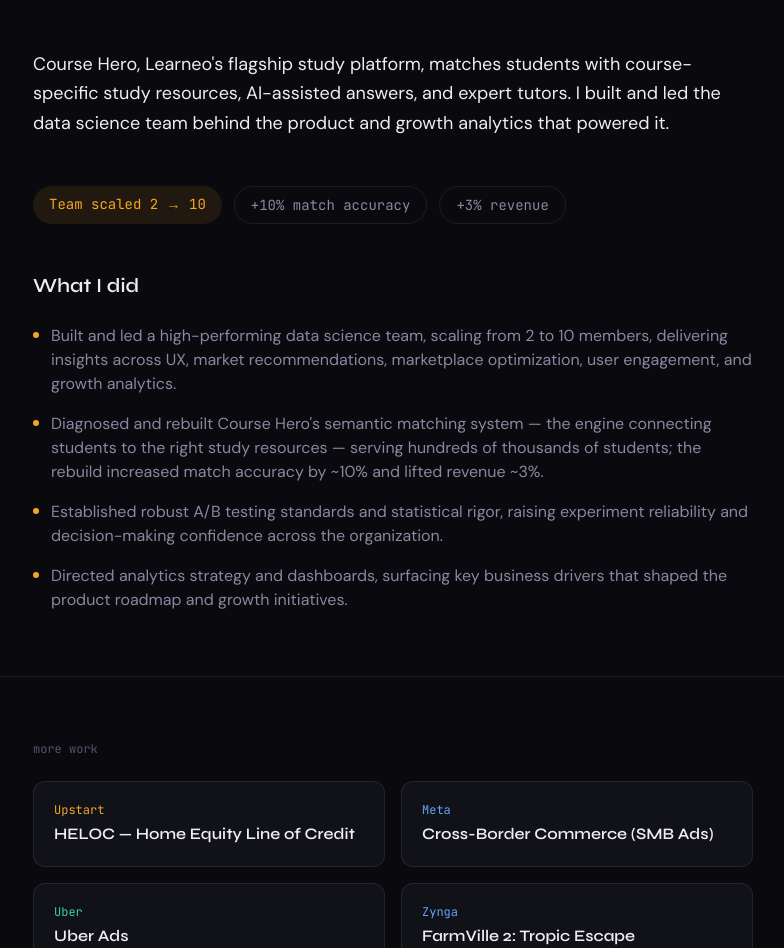
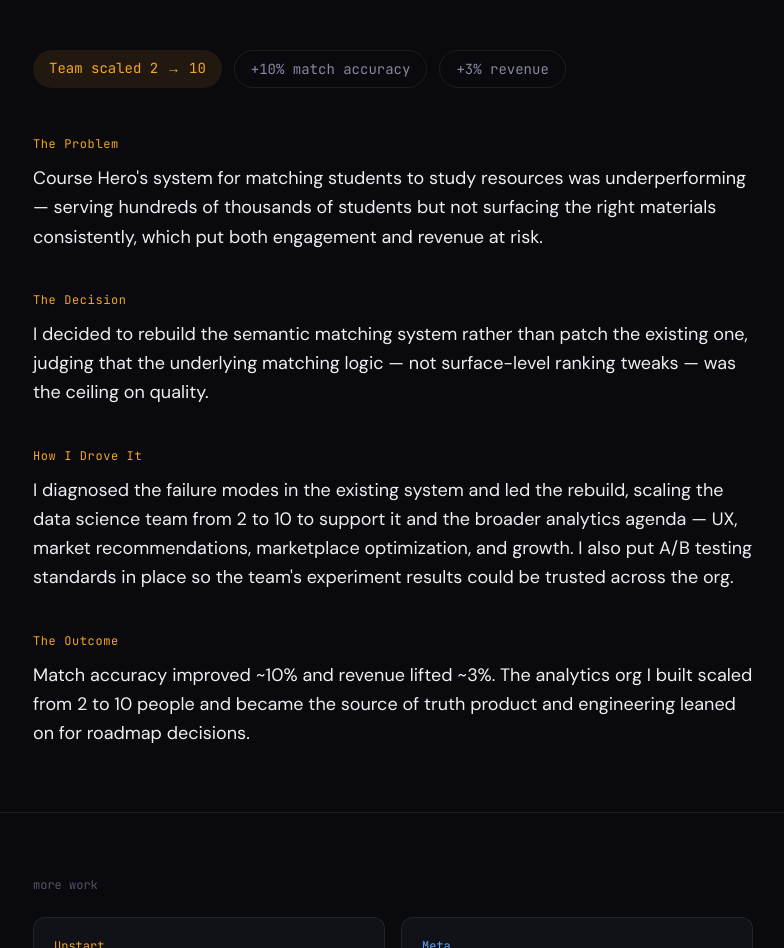
Before and after one commit to clairezhu32/portfolio, a Next.js app: page /work/learneo in a window 1280 px wide. Shown: the part 500-1448 px from the top of the page, without its empty margins (247-1031 px from the left). Built offline with nearby package versions, Linux system fonts and the light colour scheme.

Commit message:
feat: restructure case studies as problem/decision/execution/outcome
Reframes each case study around the product decision driven, not
just the analysis methodology, to better showcase PM thinking.

```diff
--- a/src/app/work/[slug]/page.tsx
+++ b/src/app/work/[slug]/page.tsx
@@ -5,7 +5,7 @@ import { Nav } from "@/components/nav";
 import { Footer } from "@/components/footer";
 import { CaseStudyHeader } from "@/components/case-study/header";
 import { CaseStudyMetrics } from "@/components/case-study/metrics";
-import { CaseStudyHighlights } from "@/components/case-study/highlights";
+import { CaseStudyNarrative } from "@/components/case-study/narrative";
 import { MoreWork } from "@/components/case-study/more-work";
 
 export function generateStaticParams() {
@@ -37,14 +37,8 @@ export default async function CaseStudyPage(props: PageProps<"/work/[slug]">) {
         <CaseStudyHeader study={study} />
         <section className="py-16">
           <div className="mx-auto max-w-3xl space-y-12 px-6">
-            <p className="text-lg leading-relaxed">{study.overview}</p>
             <CaseStudyMetrics study={study} />
-            <div>
-              <h2 className="font-display text-xl font-semibold">What I did</h2>
-              <div className="mt-6">
-                <CaseStudyHighlights study={study} />
-              </div>
-            </div>
+            <CaseStudyNarrative study={study} />
           </div>
         </section>
         <MoreWork currentSlug={study.slug} />
--- a/src/components/case-study/highlights.tsx
+++ /dev/null
@@ -1,17 +0,0 @@
-import type { CaseStudy } from "@/lib/types";
-import { accentClasses } from "@/lib/accent";
-
-export function CaseStudyHighlights({ study }: { study: CaseStudy }) {
-  const accent = accentClasses[study.accent];
-
-  return (
-    <ul className="space-y-4">
-      {study.highlights.map((point) => (
-        <li key={point} className="flex gap-3">
-          <span className={`mt-2 h-1.5 w-1.5 shrink-0 rounded-full ${accent.dot}`} />
-          <span className="text-muted">{point}</span>
-        </li>
-      ))}
-    </ul>
-  );
-}
--- /dev/null
+++ b/src/components/case-study/narrative.tsx
@@ -0,0 +1,24 @@
+import type { CaseStudy } from "@/lib/types";
+import { accentClasses } from "@/lib/accent";
+
+const steps: { key: keyof CaseStudy; label: string }[] = [
+  { key: "problem", label: "The Problem" },
+  { key: "decision", label: "The Decision" },
+  { key: "execution", label: "How I Drove It" },
+  { key: "outcome", label: "The Outcome" },
+];
+
+export function CaseStudyNarrative({ study }: { study: CaseStudy }) {
+  const accent = accentClasses[study.accent];
+
+  return (
+    <div className="space-y-10">
+      {steps.map((step) => (
+        <div key={step.key}>
+          <h2 className={`font-mono text-xs tracking-wider ${accent.text}`}>{step.label}</h2>
+          <p className="mt-3 text-lg leading-relaxed text-fg">{study[step.key] as string}</p>
+        </div>
+      ))}
+    </div>
+  );
+}
--- a/src/data/case-studies/learneo.ts
+++ b/src/data/case-studies/learneo.ts
@@ -9,14 +9,14 @@ export const learneo: CaseStudy = {
   period: "July 2020 – March 2023",
   location: "Redwood City, CA",
   tagline: "Scaling a data science team 2 → 10 and rebuilding the matching engine behind Course Hero",
-  overview:
-    "Course Hero, Learneo's flagship study platform, matches students with course-specific study resources, AI-assisted answers, and expert tutors. I built and led the data science team behind the product and growth analytics that powered it.",
-  highlights: [
-    "Built and led a high-performing data science team, scaling from 2 to 10 members, delivering insights across UX, market recommendations, marketplace optimization, user engagement, and growth analytics.",
-    "Diagnosed and rebuilt Course Hero's semantic matching system — the engine connecting students to the right study resources — serving hundreds of thousands of students; the rebuild increased match accuracy by ~10% and lifted revenue ~3%.",
-    "Established robust A/B testing standards and statistical rigor, raising experiment reliability and decision-making confidence across the organization.",
-    "Directed analytics strategy and dashboards, surfacing key business drivers that shaped the product roadmap and growth initiatives.",
-  ],
+  problem:
+    "Course Hero's system for matching students to study resources was underperforming — serving hundreds of thousands of students but not surfacing the right materials consistently, which put both engagement and revenue at risk.",
+  decision:
+    "I decided to rebuild the semantic matching system rather than patch the existing one, judging that the underlying matching logic — not surface-level ranking tweaks — was the ceiling on quality.",
+  execution:
+    "I diagnosed the failure modes in the existing system and led the rebuild, scaling the data science team from 2 to 10 to support it and the broader analytics agenda — UX, market recommendations, marketplace optimization, and growth. I also put A/B testing standards in place so the team's experiment results could be trusted across the org.",
+  outcome:
+    "Match accuracy improved ~10% and revenue lifted ~3%. The analytics org I built scaled from 2 to 10 people and became the source of truth product and engineering leaned on for roadmap decisions.",
   metrics: [
     { label: "Team scaled 2 → 10", highlight: true },
     { label: "+10% match accuracy" },
--- a/src/data/case-studies/meta.ts
+++ b/src/data/case-studies/meta.ts
@@ -9,13 +9,14 @@ export const meta: CaseStudy = {
   period: "June 2017 – December 2018",
   location: "Menlo Park, CA",
   tagline: "Proving a ~30% revenue lift for Meta's highest-spend advertisers",
-  overview:
-    "Meta's cross-border commerce tools help SMB advertisers reach new customers internationally using AI-optimized campaigns, localized creative, and market-specific intelligence. I owned experimentation and measurement for Facebook's highest-value, highest-spend advertisers within this program.",
-  highlights: [
-    "Led programmatic A/B test design and measurement for high-value, high-spend advertisers, applying winsorization and regression adjustment to keep outlier spend from distorting results — outcomes included a ~30% revenue increase.",
-    "Standardized the analytics process with propensity score matching, replacing ad hoc measurement with a repeatable method that BI partner teams could run globally.",
-    "Built dashboards and pipelines that surfaced real-time cross-border ad-sales opportunities, scaling the approach across SMB ads sales teams worldwide.",
-  ],
+  problem:
+    "Meta was launching a new cross-border ads capability for its highest-spend SMB advertisers, and leadership needed to know if it was actually driving incremental revenue — not just correlated with growth from advertisers who were already spending more.",
+  decision:
+    "I decided a standard before/after comparison wasn't trustworthy given how skewed and volatile high-spend advertiser data is, so I pushed for a causal measurement framework — winsorization and regression adjustment, later propensity score matching — instead of the simpler approach the team had been using.",
+  execution:
+    "I designed and ran the experiment measurement for the launch, then standardized the method with propensity score matching so BI partner teams could reuse it globally, and built the dashboards and pipelines that surfaced real-time cross-border opportunities to SMB ads sales teams.",
+  outcome:
+    "The launch was validated with a ~30% revenue increase, and the measurement framework became the SMB team's standard playbook — scaled globally across BI partner teams.",
   metrics: [
     { label: "~30% revenue increase", highlight: true },
     { label: "Method scaled globally across BI partner teams" },
--- a/src/data/case-studies/uber.ts
+++ b/src/data/case-studies/uber.ts
@@ -9,15 +9,14 @@ export const uber: CaseStudy = {
   period: "March 2019 – June 2020",
   location: "San Francisco, CA",
   tagline: "From an opportunity-sizing memo to a company-wide experimentation standard",
-  overview:
-    "At Uber, I worked on the measurement backbone behind Uber's advertising and marketplace products — including the earliest opportunity-sizing work for what became Uber Ads. That work started as a memo presented to CEO Dara Khosrowshahi and the first A/B test validating the ads concept; it grew into one of Uber's major product lines.",
-  highlights: [
-    "Led the initial opportunity sizing for Uber Ads and presented findings to CEO Dara Khosrowshahi; designed the first A/B experiment validating the ads concept.",
-    "Conducted advanced measurement and causal analysis for Uber Ads in a marketplace setting, designing experiments with standardized power analyses.",
-    "Led the company-wide A/B testing review task force, establishing consistent experimentation standards adopted across all Uber product teams — not just ads.",
-    "Built KPI scorecards and data-sharing systems adopted by product and engineering leadership for real-time business monitoring.",
-    "Managed a team of 2 analysts delivering dashboards, reports, and tracking verification across multiple concurrent initiatives.",
-  ],
+  problem:
+    "Uber didn't have an advertising product, and it wasn't obvious the opportunity was big enough — or safe enough for the marketplace — to justify building one.",
+  decision:
+    "I led the opportunity-sizing analysis and made the case directly to CEO Dara Khosrowshahi that ads were worth testing. Rather than greenlighting a full build on sizing alone, I pushed to validate the concept with a live A/B experiment first.",
+  execution:
+    "I designed the first A/B experiment validating Uber Ads in a live marketplace setting, with standardized power analyses. As other teams began running inconsistent experiments off the back of that success, I led a company-wide task force to standardize A/B testing methodology, and built the KPI scorecards and data-sharing systems product and engineering leadership used for real-time monitoring — managing a team of 2 analysts delivering the dashboards and tracking behind these initiatives.",
+  outcome:
+    "Uber Ads became one of Uber's major product lines, and the experimentation standard I led was adopted company-wide — not just within ads.",
   metrics: [
     { label: "Experimentation standard adopted org-wide", highlight: true },
     { label: "Opportunity-sizing work presented to CEO" },
--- a/src/data/case-studies/upstart.ts
+++ b/src/data/case-studies/upstart.ts
@@ -9,14 +9,14 @@ export const upstart: CaseStudy = {
   period: "Sept 2024 – Current",
   location: "San Mateo, CA",
   tagline: "Turning HELOC funnel data into a ~50% lift in loan conversion",
-  overview:
-    "Upstart's HELOC product lets homeowners borrow $26K–$250K against their home equity through a fully online application — rate check, verification, remote notary signing, and funding within days. I own the experimentation and analytics layer behind that funnel, from the first rate check through closing.",
-  highlights: [
-    "Led design of 5+ major product and user growth experiments — defining tracking requirements, standardizing metrics, and applying rigorous statistical methodology to turn ambiguous funnel problems into testable hypotheses.",
-    "Delivered strategic recommendations that increased lower-funnel loan conversion by ~50%, directly shaping which parts of the application flow (rate check → full application → closing) the product team prioritized next.",
-    "Built interactive dashboards and a chat-based self-serve analytics tool so leadership and product managers could explore funnel and monetization data without waiting on an analyst — cutting insight turnaround time.",
-    "Partnered with product and engineering to align analytics infrastructure and guarantee data integrity across user-flow and monetization measurement.",
-  ],
+  problem:
+    "Upstart's HELOC funnel was losing homeowners between the initial rate check and full application. Leadership needed to know which part of the flow to fix first — and whether underwriting itself could be automated further to serve more borrowers without slowing anyone down.",
+  decision:
+    "Rather than one broad redesign, I pushed for 5+ structured growth experiments across specific funnel stages, and argued that automating more of the credit decision — not just the front-end UX — was the highest-leverage lever for lower-funnel conversion.",
+  execution:
+    "I defined tracking requirements and standardized metrics so results were comparable across the funnel, built the underwriting automation roadmap that product and engineering executed against, and shipped a self-serve dashboard so PMs and leadership could explore funnel and monetization trends without waiting on an analyst request.",
+  outcome:
+    "Lower-funnel loan conversion increased ~50%, decision time dropped 38%, and automated underwriting now covers 30% of approved loans — saving $600K+ annually and freeing the team to focus manual review on harder cases.",
   metrics: [
     { label: "~50% lower-funnel conversion lift", highlight: true },
     { label: "38% reduction in HELOC decision time" },
--- a/src/data/case-studies/zynga.ts
+++ b/src/data/case-studies/zynga.ts
@@ -9,13 +9,14 @@ export const zynga: CaseStudy = {
   period: "March 2015 – June 2017",
   location: "San Francisco, CA",
   tagline: "Turning funnel analysis into a 40% jump in ads match rate",
-  overview:
-    "FarmVille 2: Tropic Escape is Zynga's tropical-island farming sim on iOS, Android, and Facebook. I worked on the analytics and instrumentation behind soft-launches and live-ops, running the A/B tests that shaped how games in this portfolio monetized and retained players.",
-  highlights: [
-    "Ran and analyzed extensive A/B tests on mobile and web games to optimize player experience and lifetime value.",
-    "Verified logging and instrumentation for major soft-launches, and created daily scorecards that became the template for other Zynga game launches.",
-    "Investigated ad-tech flow and game engagement issues, increasing ads match rate by 40% through funnel analysis and identifying user-decay segments tied to tech/performance issues.",
-  ],
+  problem:
+    "Titles in Zynga's portfolio were leaking engagement and ad revenue after soft-launch. The team suspected tech and performance issues but didn't have instrumentation solid enough to prove where players were actually dropping off.",
+  decision:
+    "I decided to verify and rebuild the logging and instrumentation before trusting any soft-launch data, rather than let the team optimize against numbers that might be broken — and to trace the ads match-rate problem back through the player funnel instead of treating it as a pure ad-tech issue.",
+  execution:
+    "I ran the A/B tests to optimize player experience and lifetime value, verified instrumentation for major soft-launches, and built the daily scorecards used to track them. From there, I used funnel analysis to identify user-decay segments tied to tech and performance issues that were dragging down ads match rate.",
+  outcome:
+    "Ads match rate increased 40%, and the scorecard framework I built became the template other Zynga game launches used going forward.",
   metrics: [
     { label: "+40% ads match rate", highlight: true },
     { label: "Scorecard template adopted for other launches" },
--- a/src/lib/types.ts
+++ b/src/lib/types.ts
@@ -14,8 +14,10 @@ export type CaseStudy = {
   period: string;
   location: string;
   tagline: string;
-  overview: string;
-  highlights: string[];
+  problem: string;
+  decision: string;
+  execution: string;
+  outcome: string;
   metrics: Metric[];
   accent: Accent;
 };
```
